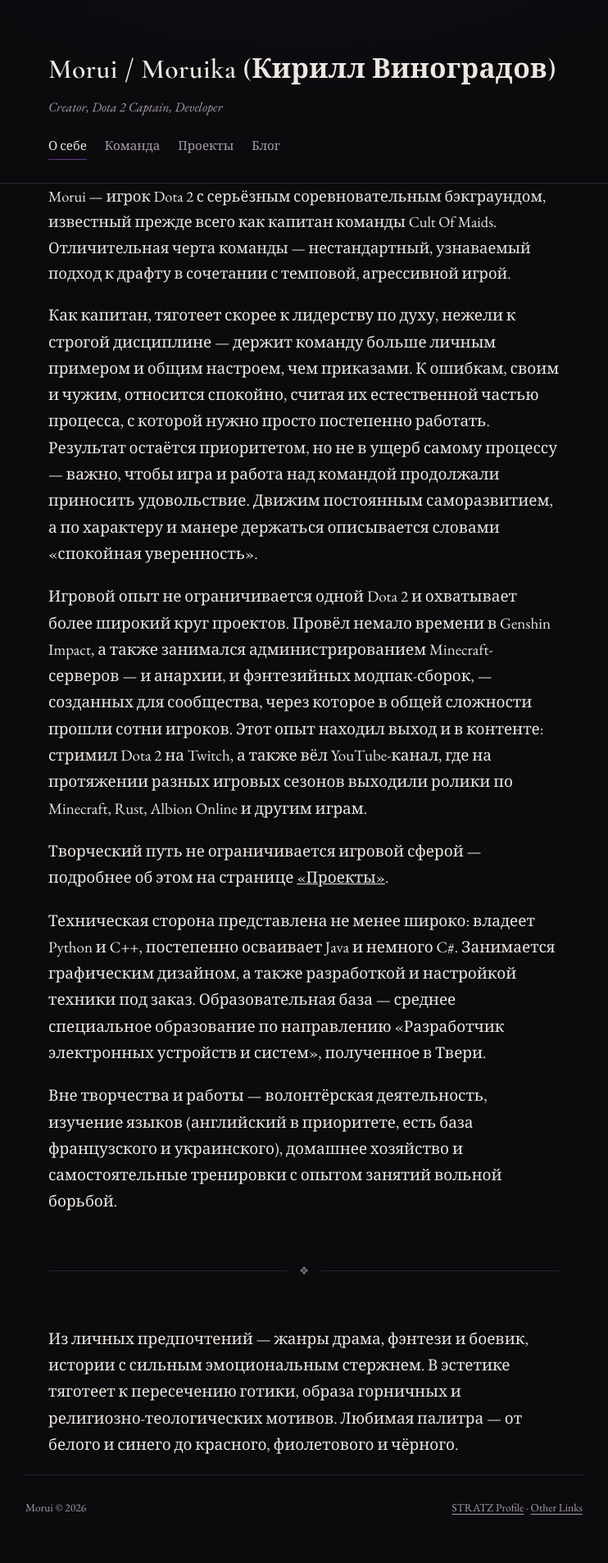
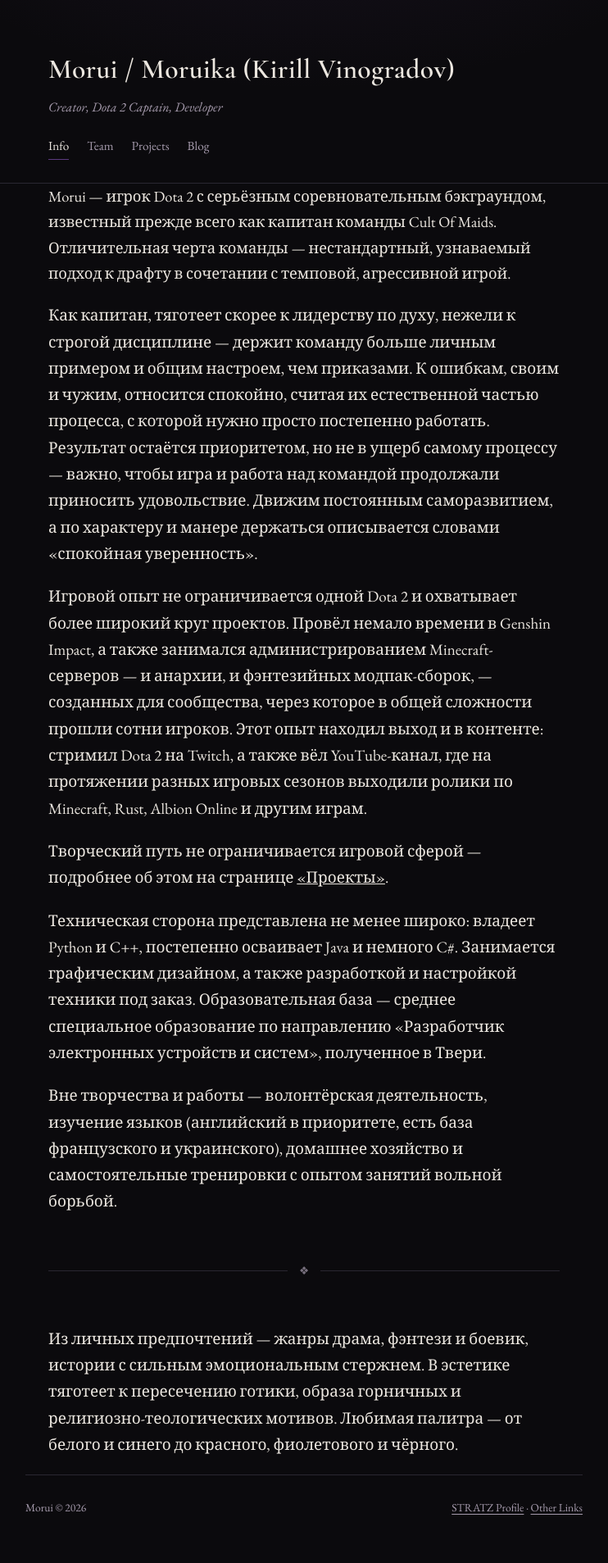
Before and after one commit to Moruika/moruika.github.io, a Jekyll site: the page built from index.md, in a window 1280 px wide. Shown: the whole page at 82% size, without its empty margins (269-1011 px from the left). Built offline with Jekyll 4.4.1, drawn with Linux system fonts in a browser that asks for light colours.

Commit message:
Update nav.html

```diff
--- a/_includes/nav.html
+++ b/_includes/nav.html
@@ -1,12 +1,12 @@
 <header class="site-header">
   <div class="wrap">
-    <h1 class="site-title">Morui / Moruika (Кирилл Виноградов)</h1>
+    <h1 class="site-title">Morui / Moruika (Kirill Vinogradov)</h1>
     <p class="site-tagline">Creator, Dota 2 Captain, Developer</p>
     <nav class="site-nav">
-      <a href="{{ '/' | relative_url }}" {% if page.url == '/' %}class="is-active"{% endif %}>О себе</a>
-      <a href="{{ '/team/' | relative_url }}" {% if page.url == '/team/' %}class="is-active"{% endif %}>Команда</a>
-      <a href="{{ '/projects/' | relative_url }}" {% if page.url == '/projects/' %}class="is-active"{% endif %}>Проекты</a>
-      <a href="{{ '/blog/' | relative_url }}" {% if page.url == '/blog/' %}class="is-active"{% endif %}>Блог</a>
+      <a href="{{ '/' | relative_url }}" {% if page.url == '/' %}class="is-active"{% endif %}>Info</a>
+      <a href="{{ '/team/' | relative_url }}" {% if page.url == '/team/' %}class="is-active"{% endif %}>Team</a>
+      <a href="{{ '/projects/' | relative_url }}" {% if page.url == '/projects/' %}class="is-active"{% endif %}>Projects</a>
+      <a href="{{ '/blog/' | relative_url }}" {% if page.url == '/blog/' %}class="is-active"{% endif %}>Blog</a>
     </nav>
   </div>
 </header>
```
